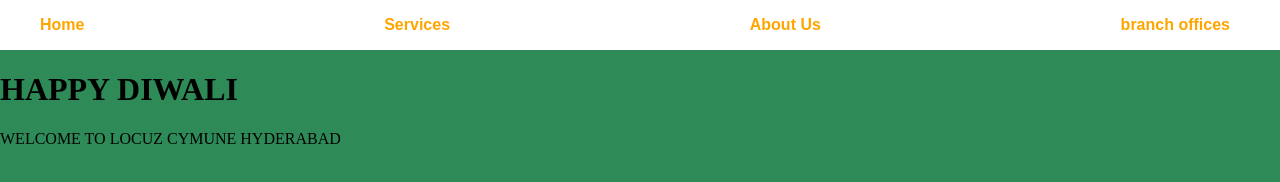
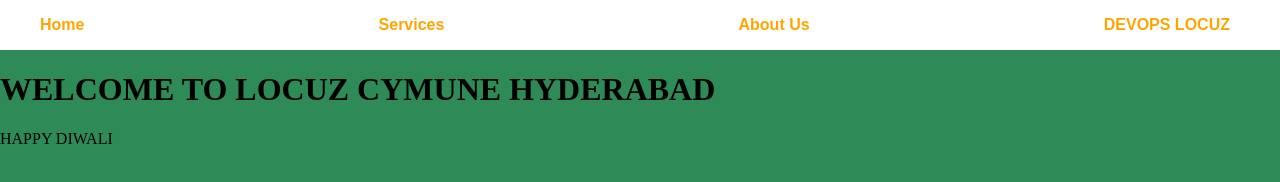
Before and after one commit to manoranjanmajumdar/ecs, a plain HTML site: page index.html in a window 1280 px wide. Drawn offline with Linux system fonts and the light colour scheme.

Commit message:
Update index.html

```diff
--- a/index.html
+++ b/index.html
@@ -40,9 +40,9 @@
       <button>Home</button>
       <button>Services</button>
       <button>About Us</button>
-      <button>branch offices</button>
+      <button>DEVOPS LOCUZ</button>
     </div>
-    <h1>HAPPY DIWALI</h1>
-    <p>WELCOME TO LOCUZ CYMUNE HYDERABAD</p>
+    <h1>WELCOME TO LOCUZ CYMUNE HYDERABAD</h1>
+    <p>HAPPY DIWALI</p>
   </body>
 </html>
```
